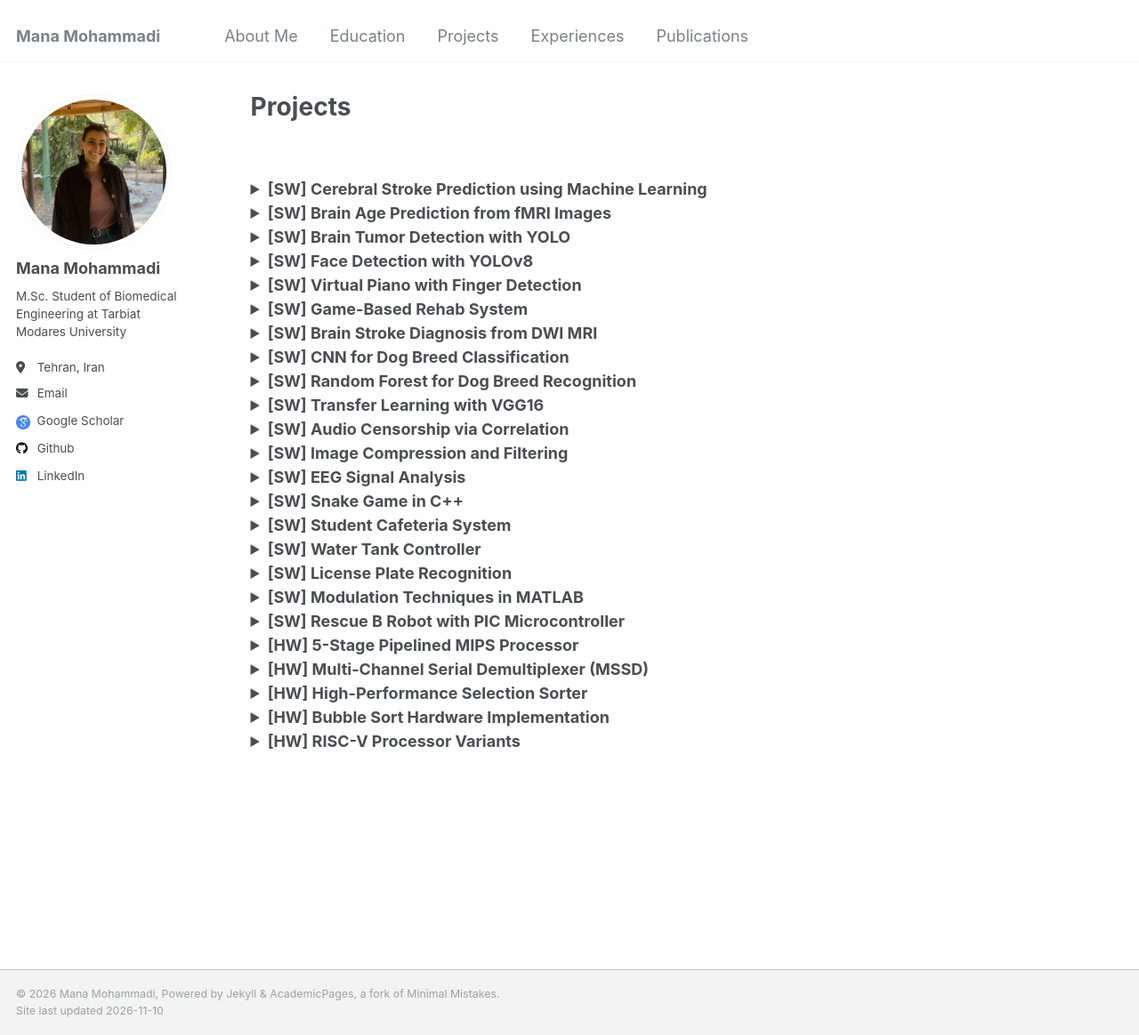
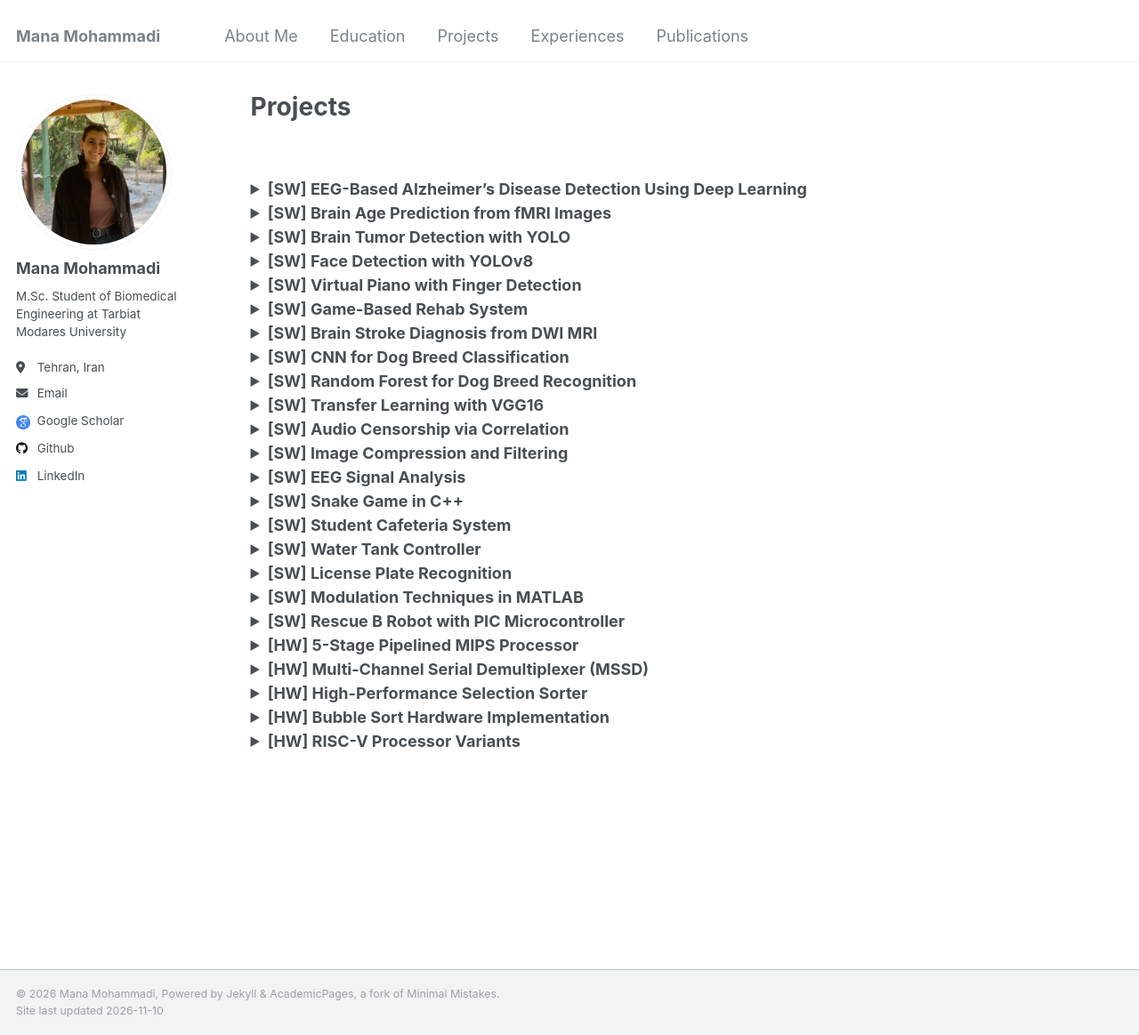
Before and after one commit to manamoha/manamoha.github.io, a Jekyll site: the page built from _pages/projects.md, in a window 1280 px wide and 1164 px high. Shown: the whole window at 89% size. Built offline with Jekyll 4.4.1, drawn with Linux system fonts in a browser that asks for light colours.

Commit message:
modified:   _pages/projects.md

```diff
--- a/_pages/projects.md
+++ b/_pages/projects.md
@@ -7,12 +7,11 @@
 
 <details>
   <summary>
-    <strong>[SW] Cerebral Stroke Prediction using Machine Learning</strong>
+    <strong>[SW] EEG-Based Alzheimer’s Disease Detection Using Deep Learning</strong>
   </summary>
   <p>
-    Developed a convolutional neural network (CNN) to estimate chronological age from functional MRI (fMRI) brain image.
+    Investigating EEG-based computational approaches for Alzheimer’s disease and Frontotemporal Dementia (FTD) detection using deep learning methods.
     <br>
-    <a href="https://github.com/manamoha/Cerebral-Stroke-Prediction.git" target="_blank">View on GitHub</a>
   </p>
 </details>
 
```
